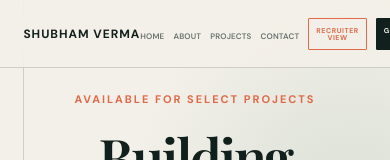
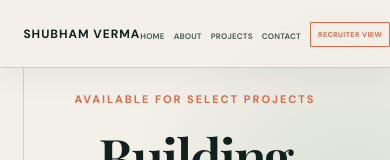
Before and after one commit to shubham-devx/my-portfolio, a React (Create React App) app: page / in a window 390 px wide. Shown: the top 160 px of the page. Built offline with nearby package versions, Linux system fonts and the light colour scheme; a web font is replaced by a local one.

Commit message:
Polish navbar readability

```diff
--- a/src/premium.css
+++ b/src/premium.css
@@ -24,17 +24,18 @@ body, button, input, textarea { letter-spacing: 0; }
 .app section::after { position: absolute; left: clamp(6vw, 10vw, 150px); right: clamp(6vw, 10vw, 150px); bottom: 0; height: 1px; background: var(--line); content: ""; }
 .eyebrow { color: var(--accent) !important; font: 700 11px/1 var(--sans); letter-spacing: .18em !important; }
 
-.navbar { width: 100%; height: 78px; padding: 0 clamp(6vw, 10vw, 150px); display: flex; align-items: center; justify-content: space-between; position: fixed; top: 0; z-index: 999; background: rgba(243, 240, 233, .84); border-bottom: 1px solid var(--line); backdrop-filter: blur(18px); -webkit-backdrop-filter: blur(18px); }
-.logo { color: var(--ink) !important; font: 700 18px/1 var(--sans) !important; letter-spacing: .08em !important; text-transform: uppercase; }
-.nav-links { display: flex; align-items: center; gap: clamp(16px, 2.5vw, 38px); list-style: none; }
-.nav-links a { position: relative; color: var(--muted) !important; font: 600 12px/1 var(--sans); letter-spacing: .08em; text-decoration: none; text-transform: uppercase; transition: color .25s ease; }
+.navbar { width: 100%; height: 82px; padding: 0 clamp(5vw, 8vw, 130px); display: flex; align-items: center; justify-content: space-between; position: fixed; top: 0; z-index: 999; background: rgba(243, 240, 233, .94); border-bottom: 1px solid var(--line); box-shadow: 0 8px 30px rgba(18, 32, 29, .06); backdrop-filter: blur(18px); -webkit-backdrop-filter: blur(18px); }
+.logo { flex-shrink: 0; color: var(--ink) !important; font: 700 18px/1 var(--sans) !important; letter-spacing: .08em !important; text-transform: uppercase; white-space: nowrap; }
+.nav-links { display: flex; align-items: center; gap: clamp(12px, 1.8vw, 28px); list-style: none; }
+.nav-links a { position: relative; color: #52605b !important; font: 700 12px/1 var(--sans); letter-spacing: .055em; text-decoration: none; text-transform: uppercase; transition: color .25s ease; white-space: nowrap; }
 .nav-links a::after { height: 1px; bottom: -9px; background: var(--accent); }
 .nav-links a:hover { color: var(--ink) !important; }
-.recruiter-toggle { padding: 10px 12px; border: 1px solid var(--accent); border-radius: 1px; background: transparent; color: var(--accent); cursor: pointer; font: 700 10px/1 var(--sans); letter-spacing: .08em; text-transform: uppercase; transition: background .25s ease, color .25s ease; }
+.recruiter-toggle { padding: 11px 13px; border: 1px solid var(--accent); border-radius: 1px; background: transparent; color: var(--accent); cursor: pointer; font: 700 10px/1 var(--sans); letter-spacing: .07em; text-transform: uppercase; transition: background .25s ease, color .25s ease; white-space: nowrap; }
 .recruiter-toggle:hover { background: var(--accent); color: #fff; }
-.github-toggle { padding: 10px 12px; border: 1px solid var(--ink); border-radius: 1px; background: var(--ink); color: var(--paper); cursor: pointer; font: 700 10px/1 var(--sans); letter-spacing: .08em; text-transform: uppercase; transition: background .25s ease, color .25s ease, transform .25s ease; }
+.github-toggle { padding: 11px 13px; border: 1px solid var(--ink); border-radius: 1px; background: var(--ink); color: var(--paper); cursor: pointer; font: 700 10px/1 var(--sans); letter-spacing: .07em; text-transform: uppercase; transition: background .25s ease, color .25s ease, transform .25s ease; white-space: nowrap; }
 .github-toggle:hover { background: var(--accent); border-color: var(--accent); transform: translateY(-2px); }
 .nav-admin { border-left: 1px solid var(--line); padding-left: clamp(14px, 2vw, 28px); }
+button:focus-visible, a:focus-visible, input:focus-visible, textarea:focus-visible { outline: 2px solid var(--accent); outline-offset: 4px; }
 
 .hero { min-height: min(900px, 100vh); padding-top: 190px !important; padding-bottom: 130px !important; display: flex; align-items: center; background: radial-gradient(circle at 90% 20%, rgba(184, 203, 189, .43), transparent 25%), var(--paper) !important; }
 .hero::before { content: ""; position: absolute; top: 0; left: 10%; width: 1px; height: 38%; background: var(--line); }
@@ -132,6 +133,10 @@ body, button, input, textarea { letter-spacing: 0; }
 .admin-logout:hover { border-color: var(--accent); color: var(--accent); }
 
 @media (max-width: 900px) {
+  .navbar { padding-left: 4vw; padding-right: 4vw; }
+  .nav-links { gap: 12px; }
+  .nav-links a { font-size: 11px; }
+  .recruiter-toggle, .github-toggle { padding: 10px 10px; font-size: 9px; }
   .hero-container { grid-template-columns: 1fr; text-align: center; }
   .hero-text { max-width: 720px; margin: 0 auto; }
   .hero-text p:not(.eyebrow) { margin-left: auto; margin-right: auto; }
```
